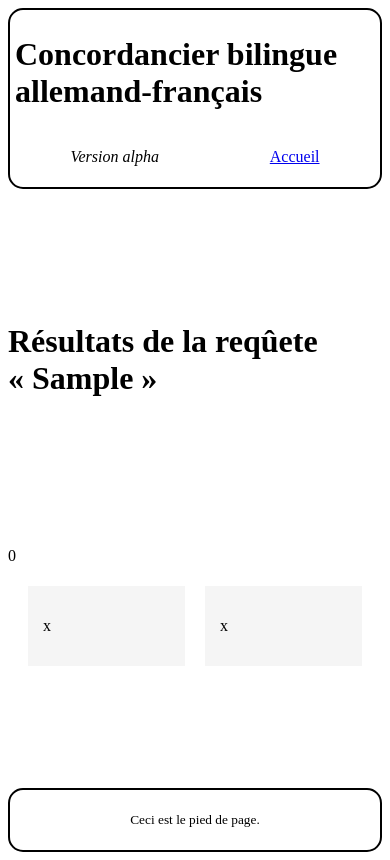
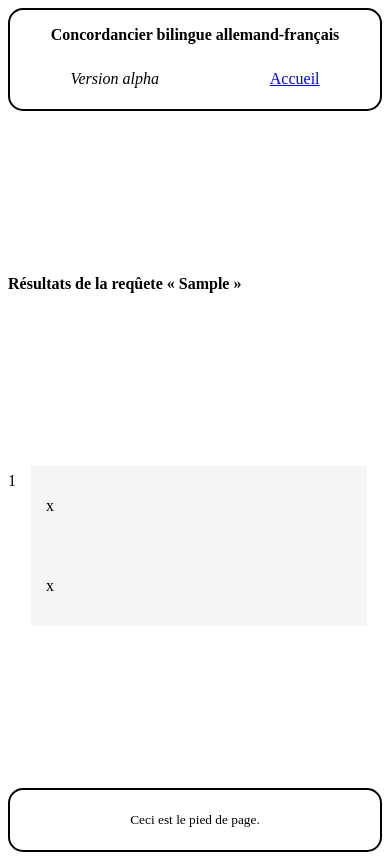
Before and after one commit to monmima/concordancier-bilingue-avec-nodejs-express-sqlite-et-ejs, a Node server app: template views/page-resultats.ejs in a window 390 px wide. Run offline with Node 20, Linux system fonts and the light colour scheme; the template is opened without the code that fills it: most values are stand-ins (such as "Sample title", 1, 10 or a date in 2020); some libraries are stand-ins or nearby versions.

Commit message:
styles.css, page-resultats.ejs: nowmobile-friendly

```diff
--- a/public/css/styles.css
+++ b/public/css/styles.css
@@ -75,7 +75,32 @@
     margin: 0  10px 0px 10px;
 }
 
+.ligne-resultat-et-numero {
+    display: grid;
+    grid-template-columns: auto 1fr;
+}
+
 .technologies {
     background-color: #f5f5f5;
     padding: 15px;
 }
+
+/*MEDIA QUERIES*/
+@media screen and (max-width: 759px) {
+    h1, h2, h3 {
+        font-size: 1em;
+    }
+
+    .language-column {
+        text-align: left;
+        margin: 0  5px 0px 5px;
+    }
+
+    /*PLUS DE COLONNES GRID ICI, QUE DU FLEX*/
+    .database {
+        display: flex;
+        flex-direction: column;
+        flex-wrap: wrap;
+        justify-content: center;
+    }
+}
--- a/views/page-resultats.ejs
+++ b/views/page-resultats.ejs
@@ -18,7 +18,8 @@
     <div>
         <% for (let i = 0; i < data.length; i++) { %>
 
-            <p><%= i %></p>
+            <div class="ligne-resultat-et-numero">
+                <p><%= i + 1 %></p>
 
                 <div class="database">
 
@@ -32,6 +33,8 @@
                     </div>
 
                 </div>
+            </div>
+
         <% } %>
     </div>
 
```
Lines whose indentation alone changed are shown as unchanged.
